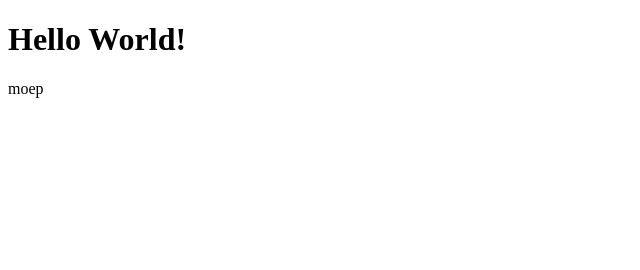
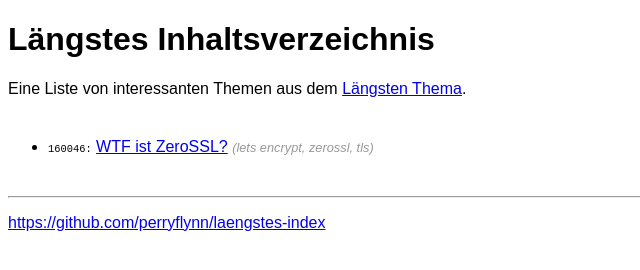
Before and after one commit to perryflynn/laengstes-index, a website: page docs/index.html in a window 1280 px wide. Shown: the whole page, without its empty margins (0-640 px from the left). Drawn offline with Linux system fonts and the light colour scheme.

Commit message:
first version

```diff
--- a/docs/index.html
+++ b/docs/index.html
@@ -6,13 +6,82 @@
         <meta charset="utf-8">
         <meta name="viewport" content="width=device-width, initial-scale=1, shrink-to-fit=no">
         <title>Längster Index</title>
+
+        <style>
+            * {
+                box-sizing: border-box;
+            }
+
+            body {
+                font-family: Arial, Helvetica, sans-serif;
+            }
+
+            .list {
+                margin: 40px 0px;
+                display: block;
+            }
+
+            .postid {
+                font-family: monospace;
+                font-size: 80%;
+            }
+
+            .tags {
+                color: #999999;
+                font-style: italic;
+                font-size: 80%;
+            }
+        </style>
     </head>
 
     <body>
 
-        <h1>Hello World!</h1>
+        <h1>Längstes Inhaltsverzeichnis</h1>
 
-        <p>moep</p>
+        <p>
+            Eine Liste von interessanten Themen aus dem <a href="https://forum.netcup.de/sonstiges/smalltalk/1051-das-l%C3%A4ngste-thema/" target="_blank">Längsten Thema</a>.
+        </p>
+
+        <noscript>
+            <p>Diese Website erfordert Java Script um korrekt zu funktionieren.</p>
+        </noscript>
+
+        <div class="list">
+            <ul></ul>
+        </div>
+
+        <hr>
+
+        <p>
+            <a href="https://github.com/perryflynn/laengstes-index" target="_blank">https://github.com/perryflynn/laengstes-index</a>
+        </p>
+
+        <script>
+            window.addEventListener('load', async () =>
+            {
+                // Elements
+                const list = document.querySelector('.list ul');
+                const tempList = list.cloneNode(true);
+
+                // Fetch data
+                const resp = await fetch('index.json?ts='+Date.now());
+                const json = await resp.json();
+
+                // Decorate data
+                const items = json.items.sort((a, b) => a.title.localeCompare(b.title));
+
+                // Write HTML
+                items.forEach(item =>
+                {
+                    const url = 'https://forum.netcup.de/sonstiges/smalltalk/p' + item.post_id + '-das-l%C3%A4ngste-thema/#post' + item.post_id;
+                    const tagList = item.tags && item.tags.length > 0 ? ' <span class="tags">(' + item.tags.join(', ') + ')</span>' : '';
+                    tempList.insertAdjacentHTML('beforeend', '<li><span class="postid">' + item.post_id + ':</span> <a href="' + url + '">' + item.title + '</a>' + tagList + '</li>');
+                })
+
+                // Update DOM
+                list.parentNode.replaceChild(tempList, list);
+            });
+        </script>
 
     </body>
 
--- /dev/null
+++ b/docs/index.json
@@ -0,0 +1,9 @@
+{
+    "items": [
+        {
+            "title": "WTF ist ZeroSSL?",
+            "post_id": 160046,
+            "tags": [ "lets encrypt", "zerossl", "tls" ]
+        }
+    ]
+}
```
Also changed, not shown: package.json (added, +17 -0 lines), README.md, 2 other files.
